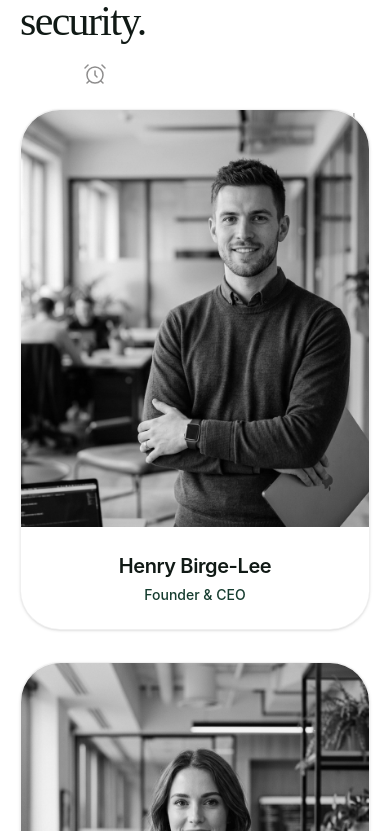
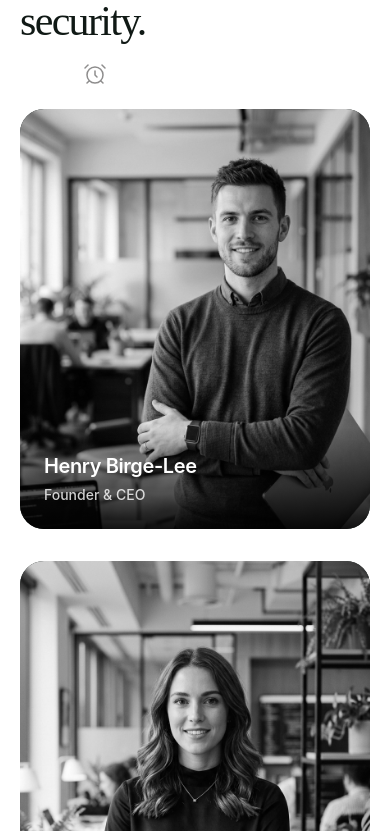
Before and after one commit to Ux-Geek/Crosslayer-Labs, a Next.js app: page / in a window 390 px wide. Shown: the part 6013-6844 px from the top of the page. Built offline with nearby package versions, Linux system fonts and the light colour scheme; a web font is replaced by a local one.

Commit message:
refactor: update team member card UI to use persistent overlay and improved hover transitions

```diff
--- a/src/components/Team.tsx
+++ b/src/components/Team.tsx
@@ -44,41 +44,37 @@ export default function Team() {
             whileInView={{ opacity: 1, y: 0 }}
             viewport={{ once: true }}
             transition={{ delay: idx * 0.1 }}
-            className="group relative overflow-hidden rounded-[40px] border border-black/6 bg-white shadow-sm transition-all hover:shadow-xl"
+            className="group relative overflow-hidden rounded-[24px] bg-[#101915] transition-all hover:shadow-2xl"
           >
-            <div className="aspect-[1/1.2] overflow-hidden grayscale transition-[filter] duration-500 group-hover:grayscale-0">
+            <div className="relative aspect-[1/1.2] overflow-hidden grayscale transition-[filter] duration-500 group-hover:grayscale-0">
               <img
                 src={person.image}
                 alt={person.name}
                 className="h-full w-full object-cover transition-transform duration-700 group-hover:scale-105"
               />
+
+              {/* Always visible base info overlay (no white footer) */}
+              <div className="absolute inset-x-0 bottom-0 bg-gradient-to-t from-black/90 to-transparent p-6 transition-opacity duration-300 group-hover:opacity-0">
+                <h3 className="text-[20px] font-semibold tracking-[-0.02em] text-white">{person.name}</h3>
+                <p className="mt-1 text-sm font-medium text-white/80">{person.role}</p>
+              </div>
             </div>
 
-            {/* Static Base Content */}
-            <div className="p-6 transition-opacity duration-300 group-hover:opacity-0 text-center md:text-left">
-              <h3 className="text-[20px] font-semibold tracking-[-0.02em] text-[#101915]">{person.name}</h3>
-              <p className="mt-1 text-sm font-medium text-deep-green">{person.role}</p>
-            </div>
-
-            {/* Hover Content */}
-            <div className="absolute inset-0 flex flex-col justify-end bg-gradient-to-t from-black/90 via-black/40 to-transparent p-8 opacity-0 transition-opacity duration-300 group-hover:opacity-100">
-              <motion.div
-                initial={{ y: 20, opacity: 0 }}
-                whileHover={{ y: 0, opacity: 1 }}
-                transition={{ duration: 0.3 }}
-              >
+            {/* Hover Content (Bio + Links) */}
+            <div className="absolute inset-0 flex flex-col justify-end bg-gradient-to-t from-[#101915]/95 via-[#101915]/40 to-transparent p-8 opacity-0 transition-opacity duration-300 group-hover:opacity-100">
+              <div className="transform translate-y-4 transition-transform duration-300 group-hover:translate-y-0">
                 <h3 className="text-[24px] font-semibold text-white">{person.name}</h3>
                 <p className="mt-1 text-sm font-medium text-white/80">{person.role}</p>
                 <p className="mt-4 text-[14px] leading-relaxed text-white/70">{person.text}</p>
                 <div className="mt-6 flex flex-wrap gap-4">
                   {person.links.map((link) => (
-                    <a key={link.type} href="#" className="flex items-center gap-1.5 text-xs text-white transition hover:text-deep-green">
+                    <a key={link.type} href="#" className="flex items-center gap-1.5 text-xs text-white transition hover:text-[#00FF00]">
                       <link.icon className="h-3.5 w-3.5" />
                       {link.type}
                     </a>
                   ))}
                 </div>
-              </motion.div>
+              </div>
             </div>
           </motion.div>
         ))}
```
